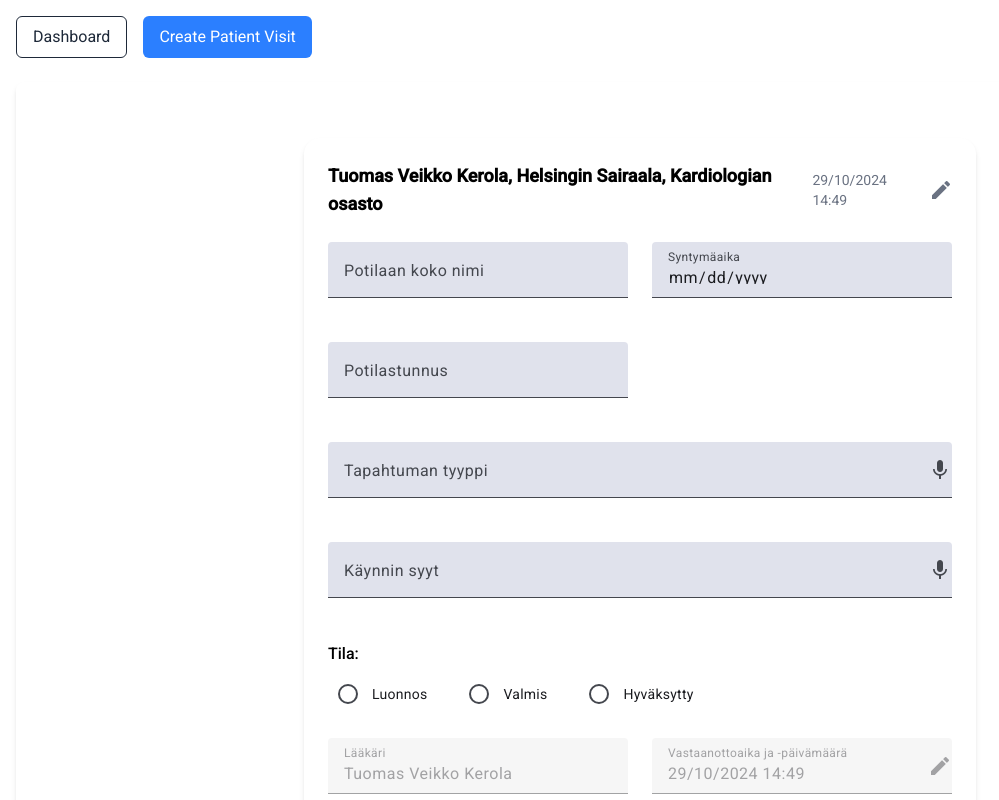
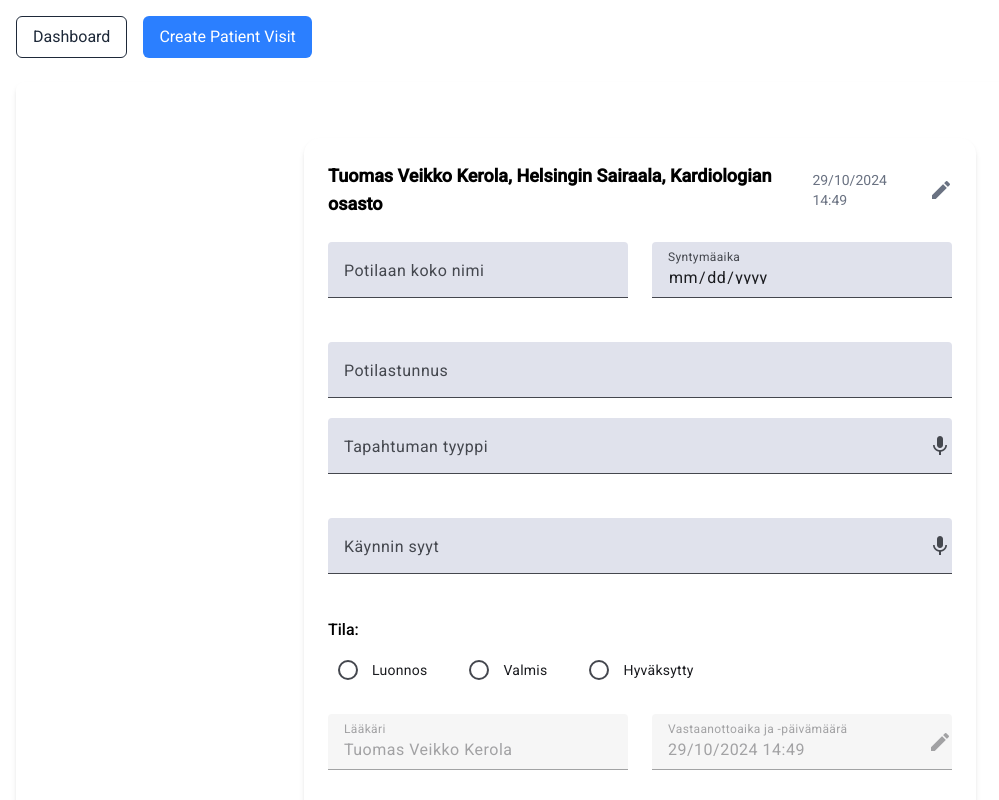
Before and after one commit to asadullahehsan/patient-appointment, an Angular app: page / in a window 1280 px wide. Both pictures are taken after typing "Sample" into the empty fields and a click on the button "Create Patient Visit". Shown: the top 800 px of the page, without its empty margins (0-999 px from the left). Built offline with nearby package versions, Linux system fonts and the light colour scheme.

Commit message:
add Patient Details Form sub component

```diff
--- a/src/app/patient-visit-form/patient-details-form/patient-details-form.component.css
+++ b/src/app/patient-visit-form/patient-details-form/patient-details-form.component.css
@@ -0,0 +1,4 @@
+/* Optional: keep all mat-form-fields full width */
+mat-form-field {
+  width: 100%;
+}
--- a/src/app/patient-visit-form/patient-details-form/patient-details-form.component.html
+++ b/src/app/patient-visit-form/patient-details-form/patient-details-form.component.html
@@ -1 +1,16 @@
-<p>patient-details-form works!</p>
+<div class="grid grid-cols-1 md:grid-cols-2 gap-6">
+    <mat-form-field appearance="fill" class="w-full">
+      <mat-label>Potilaan koko nimi</mat-label>
+      <input matInput [(ngModel)]="patientName" placeholder="Kirjoita nimi">
+    </mat-form-field>
+
+    <mat-form-field appearance="fill" class="w-full">
+      <mat-label>Syntymäaika</mat-label>
+      <input matInput [(ngModel)]="birthDate" type="date">
+    </mat-form-field>
+
+    <mat-form-field appearance="fill" class="w-full md:col-span-2">
+      <mat-label>Potilastunnus</mat-label>
+      <input matInput [(ngModel)]="patientId" placeholder="Tunnus">
+    </mat-form-field>
+  </div>
--- a/src/app/patient-visit-form/patient-details-form/patient-details-form.component.ts
+++ b/src/app/patient-visit-form/patient-details-form/patient-details-form.component.ts
@@ -1,11 +1,16 @@
 import { Component } from '@angular/core';
+import { FormsModule } from '@angular/forms';
+import {MatInputModule} from '@angular/material/input';
+import {MatFormFieldModule} from '@angular/material/form-field';
 
 @Component({
   selector: 'app-patient-details-form',
-  imports: [],
+  imports: [MatFormFieldModule, FormsModule, MatInputModule],
   templateUrl: './patient-details-form.component.html',
   styleUrl: './patient-details-form.component.css'
 })
 export class PatientDetailsFormComponent {
-
+  patientName = '';
+  birthDate: string | null = null;
+  patientId = '';
 }
--- a/src/app/patient-visit-form/patient-visit-form.component.html
+++ b/src/app/patient-visit-form/patient-visit-form.component.html
@@ -11,22 +11,7 @@
     </div>
 
     <form class="space-y-6">
-      <div class="grid grid-cols-1 md:grid-cols-2 gap-6">
-        <mat-form-field appearance="fill" class="w-full">
-          <mat-label>Potilaan koko nimi</mat-label>
-          <input matInput placeholder="Kirjoita nimi" />
-        </mat-form-field>
-
-        <mat-form-field appearance="fill" class="w-full">
-          <mat-label>Syntymäaika</mat-label>
-          <input matInput type="date" />
-        </mat-form-field>
-
-        <mat-form-field appearance="fill" class="w-full">
-          <mat-label>Potilastunnus</mat-label>
-          <input matInput placeholder="Tunnus" />
-        </mat-form-field>
-      </div>
+      <app-patient-details-form></app-patient-details-form>
 
       <mat-form-field appearance="fill" class="w-full">
         <mat-label>Tapahtuman tyyppi</mat-label>
--- a/src/app/patient-visit-form/patient-visit-form.component.ts
+++ b/src/app/patient-visit-form/patient-visit-form.component.ts
@@ -5,10 +5,11 @@ import {MatFormFieldModule} from '@angular/material/form-field';
 import {MatRadioModule} from '@angular/material/radio';
 import {MatInputModule} from '@angular/material/input';
 import { FormsModule } from '@angular/forms';
+import { PatientDetailsFormComponent } from "./patient-details-form/patient-details-form.component";
 
 @Component({
   selector: 'app-patient-visit-form',
-  imports: [MatIconModule, DatePipe, MatFormFieldModule, MatRadioModule, FormsModule, MatInputModule],
+  imports: [MatIconModule, DatePipe, MatFormFieldModule, MatRadioModule, FormsModule, MatInputModule, PatientDetailsFormComponent],
   templateUrl: './patient-visit-form.component.html',
   styleUrl: './patient-visit-form.component.css'
 })
```
